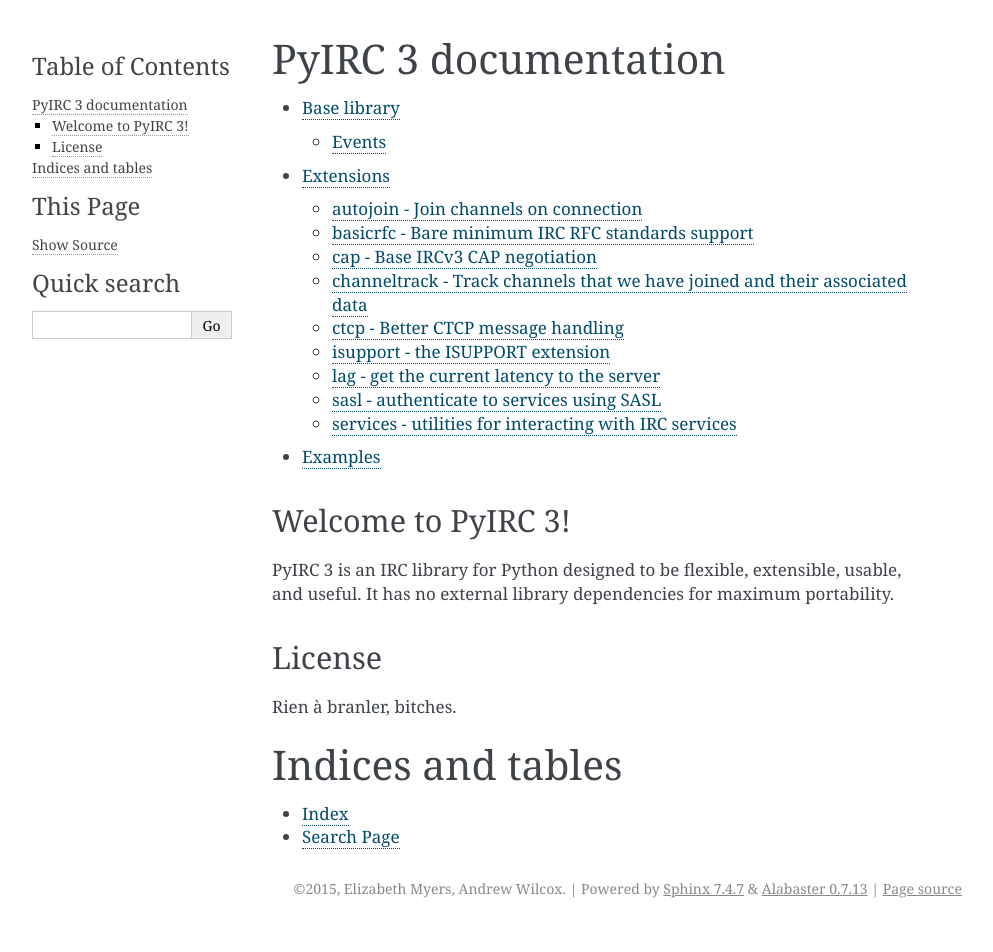
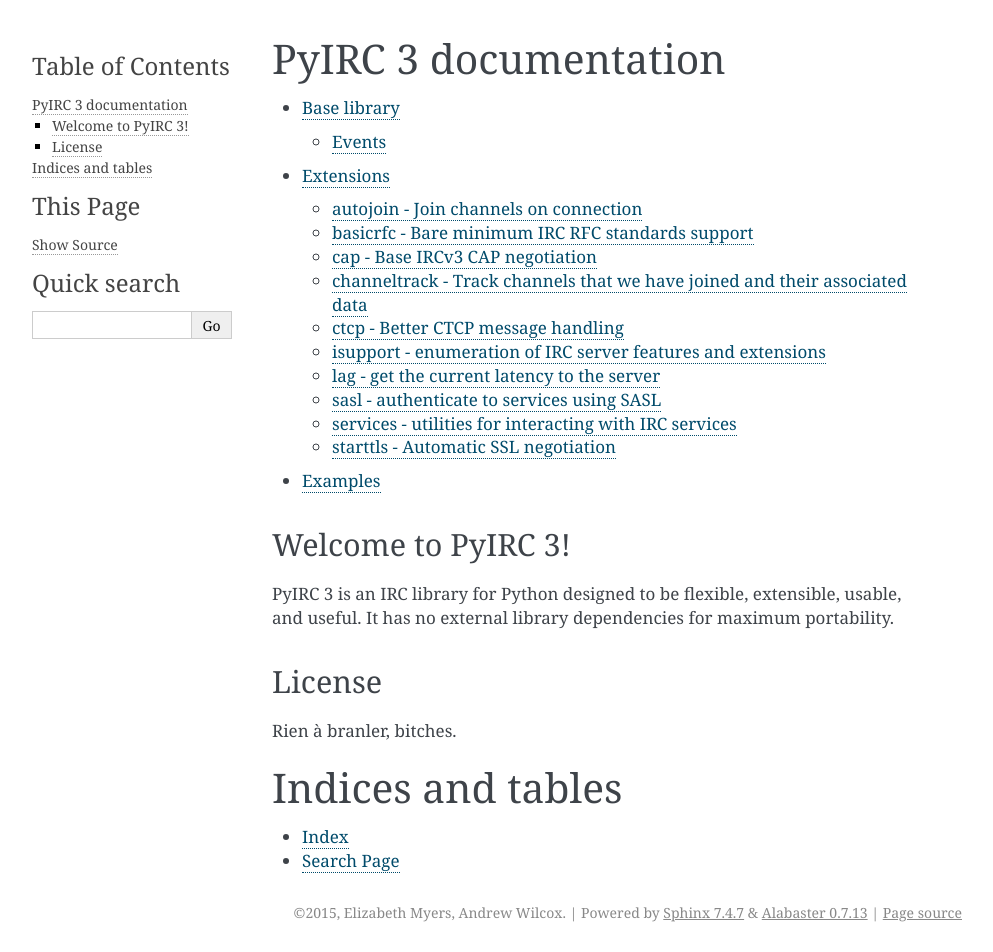
Before and after one commit to foxkit-us/PyIRC, a Sphinx documentation site: the page built from doc/index.rst, in a window 1280 px wide. Shown: the whole page, without its empty margins (148-1141 px from the left). Built offline with Sphinx 7.4.7, drawn with Linux system fonts in a browser that asks for light colours; before the commit the page ends 928 px from its top, so only the background shows below that.

Commit message:
Add extensions.starttls docs

```diff
--- a/doc/extensions.rst
+++ b/doc/extensions.rst
@@ -44,8 +44,8 @@
 .. autoclass:: PyIRC.extensions.ctcp.CTCPEvent
    :members:
 
-isupport - the ISUPPORT extension
----------------------------------
+isupport - enumeration of IRC server features and extensions
+------------------------------------------------------------
 
 .. autoclass:: PyIRC.extensions.isupport.ISupport
    :special-members:
@@ -75,3 +75,10 @@
 .. autoclass:: PyIRC.extensions.services.ServicesLogin
    :special-members:
    :members:
+
+starttls - Automatic SSL negotiation
+------------------------------------
+
+.. autoclass:: PyIRC.extensions.starttls.StartTLS
+    :special-members:
+    :members:
```
Also changed, not shown: 1 other file.
